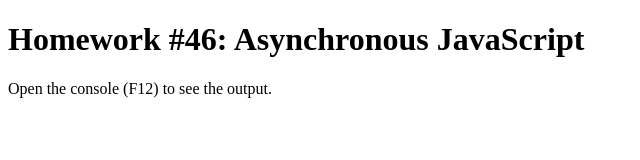
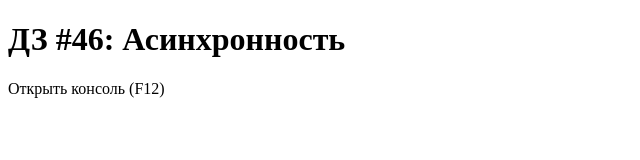
Before and after one commit to Wickell11/MyDev-Js_12, a plain HTML site: page index.html in a window 1280 px wide. Shown: the whole page, without its empty margins (0-640 px from the left). Drawn offline with Linux system fonts and the light colour scheme.

Commit message:
Update index.html

```diff
--- a/index.html
+++ b/index.html
@@ -3,11 +3,11 @@
 <head>
   <meta charset="UTF-8">
   <meta name="viewport" content="width=device-width, initial-scale=1.0">
-  <title>Asynchronous JavaScript Homework</title>
+  <title>ДЗ Асинхронность</title>
 </head>
 <body>
-  <h1>Homework #46: Asynchronous JavaScript</h1>
-  <p>Open the console (F12) to see the output.</p>
+  <h1>ДЗ #46: Асинхронность</h1>
+  <p>Открыть консоль (F12)</p>
 
   <script>
     // Задание 1: Использование setTimeout
```
